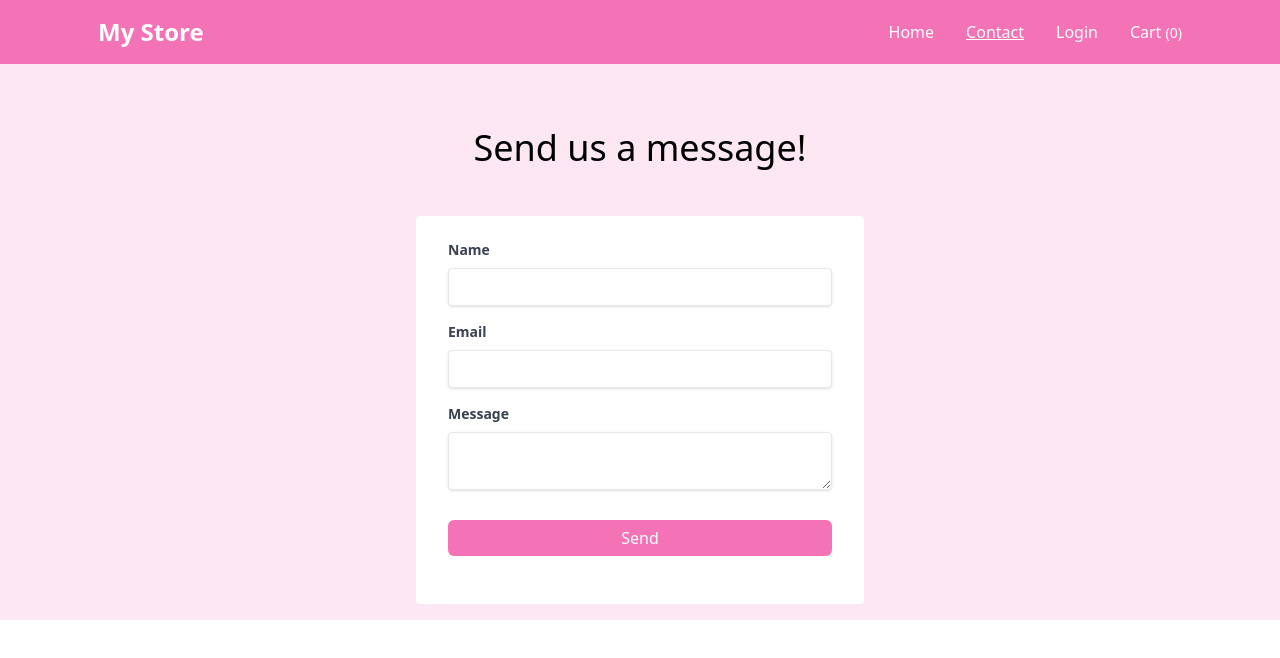
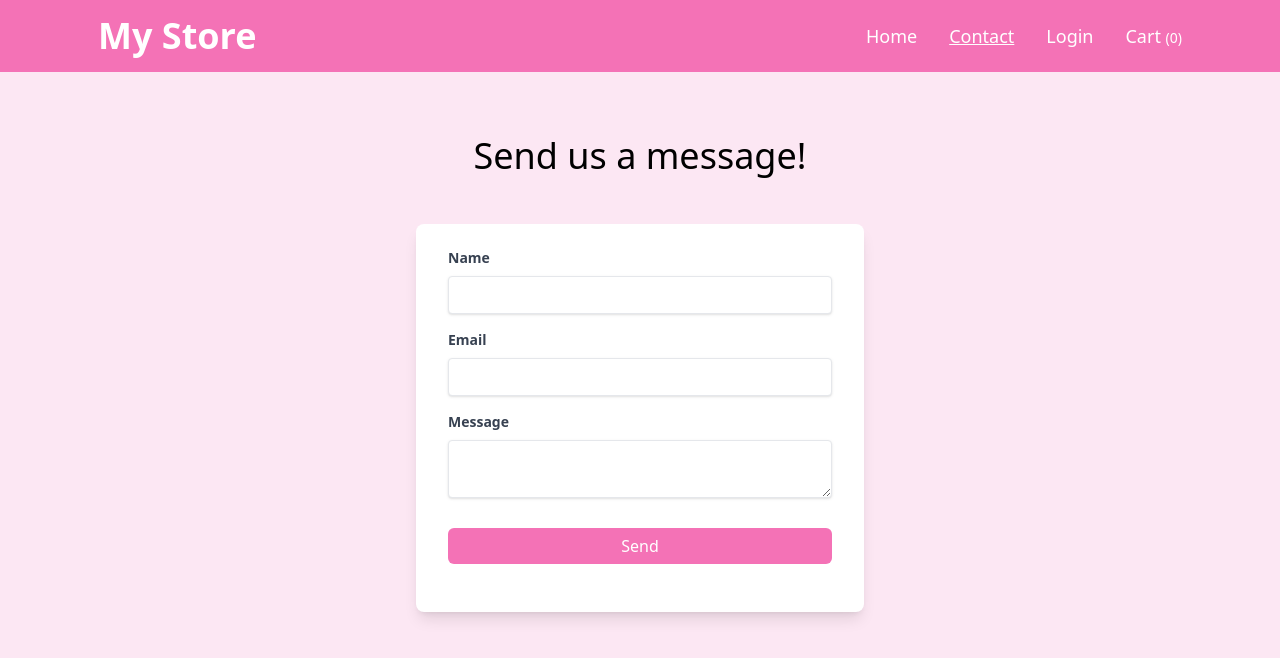
Before and after one commit to sebastianswahn/Webbshop, a React (Vite) app in the folder webbshop/: page /contact in a window 1280 px wide. Shown: the top 658 px of the page. Built offline with nearby package versions, Linux system fonts and the light colour scheme; no server answers.

Commit message:
final changes

```diff
--- a/webbshop/src/components/Navbar.jsx
+++ b/webbshop/src/components/Navbar.jsx
@@ -15,10 +15,10 @@ export const Navbar = ({ cartCount }) => {
   return (
     <nav className="bg-pink-400 py-4">
       <div className=" max-w-[1100px] m-auto px-2 flex justify-between items-center">
-        <Link className="text-white text-2xl font-semibold" to="/">
+        <Link className="text-white text-4xl font-semibold" to="/">
           <p>My Store</p>
         </Link>
-        <ul className="flex gap-x-8">
+        <ul className="flex text-lg gap-x-8">
           <li>
             <NavLink className="text-white [&.active]:underline" to="/">
               Home
--- a/webbshop/src/layouts/RootLayout.jsx
+++ b/webbshop/src/layouts/RootLayout.jsx
@@ -5,7 +5,7 @@ function RootLayout({ cartCount }) {
   return (
     <div className="h-full bg-pink-100 ">
       <Navbar cartCount={cartCount} />
-      <div className="px-2 max-w-[1100px] m-auto">
+      <div className="px-2 max-w-[1100px] m-auto h-screen bg-pink-100">
         <Outlet />
       </div>
     </div>
--- a/webbshop/src/pages/Cart.jsx
+++ b/webbshop/src/pages/Cart.jsx
@@ -60,16 +60,19 @@ const Cart = () => {
   };
 
   return (
-    <div className="border-2 p-4 border-gray-200 rounded-lg h-screen">
-      <h2 className="text-center mb-8 text-4xl font-bold">Shopping Cart</h2>
+    <div className=" h-screen">
+      <h2 className="text-center mb-8 text-4xl pt-6 font-bold">
+        Shopping Cart
+      </h2>
       {cartItems.map((product, index) => (
         <div
           key={index}
-          className="text-center text-xl p-4 flex justify-between items-center border-b-2 border-gray-200"
+          className="text-center text-xl p-4 flex justify-between items-center border-2 rounded-md my-2 border-pink-300"
         >
           <p className="px-4 font-medium">{product.name}</p>
-          <p className="text-green-600 font-bold">{product.price}$</p>
+
           <div className="flex items-center">
+            <p className="text-green-600 font-bold mx-8">{product.price}$</p>
             <p className="text-xl mr-4">x: {product.quantity} </p>
             <div>
               <button
--- a/webbshop/src/pages/Contact.jsx
+++ b/webbshop/src/pages/Contact.jsx
@@ -34,7 +34,7 @@ function Contact() {
     <div className="flex flex-col items-center justify-center mt-12 bg-pink-100">
       <h1 className="text-center text-4xl p-4 pb-12">Send us a message!</h1>
       <form
-        className="w-full max-w-md bg-white rounded px-8 pt-6 pb-8 mb-4"
+        className="w-full max-w-md shadow-lg bg-white rounded-lg px-8 pt-6 pb-8 mb-4"
         onSubmit={formik.handleSubmit}
       >
         <div className="mb-4">
```
